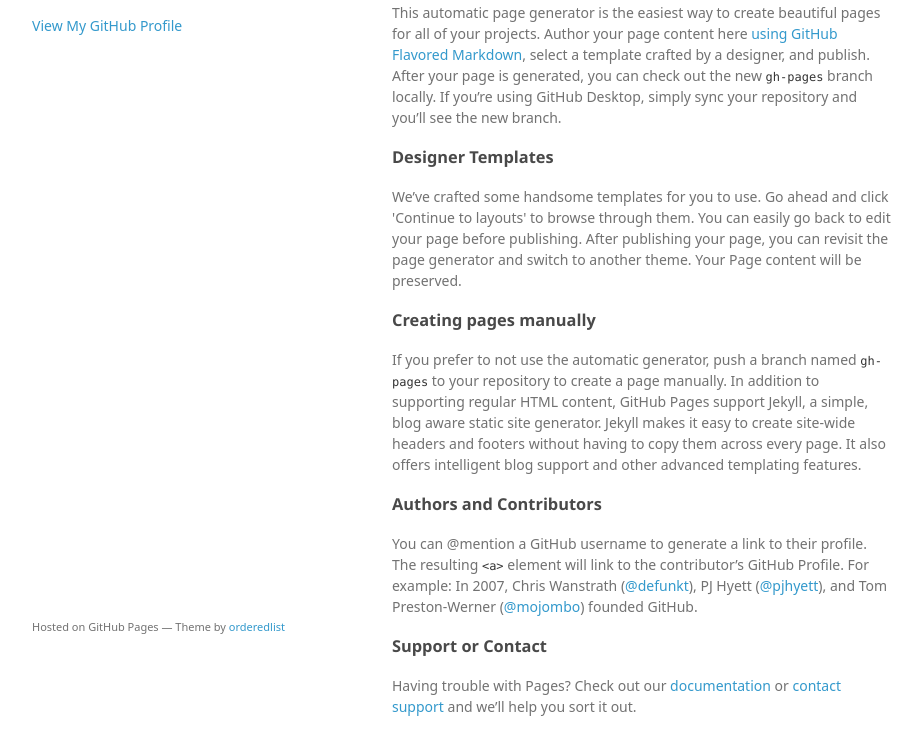
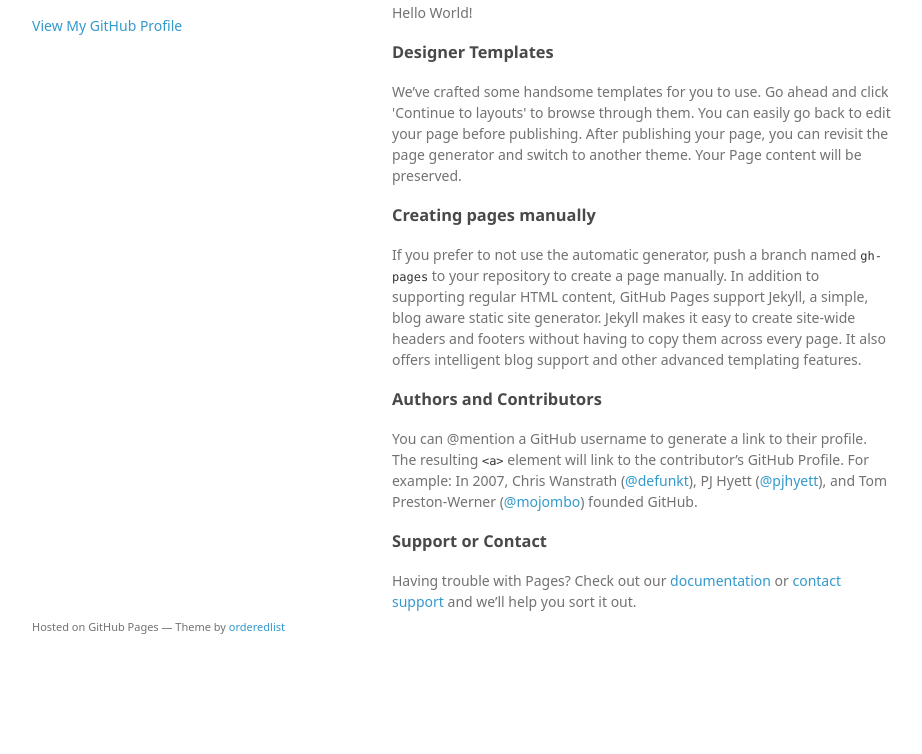
Before and after one commit to zawu/zawu.github.io, a plain HTML site: page index.html in a window 1280 px wide. Shown: the part 94-848 px from the top of the page, without its empty margins (178-1100 px from the left). After the commit the page ends 800 px from the top, so only its background shows below. Drawn offline with Linux system fonts and the light colour scheme; a web font is replaced by a local one.

Commit message:
second test

```diff
--- a/index.html
+++ b/index.html
@@ -26,7 +26,7 @@
         <h3>
 <a id="welcome-to-github-pages" class="anchor" href="#welcome-to-github-pages" aria-hidden="true"><span aria-hidden="true" class="octicon octicon-link"></span></a>Welcome to GitHub Pages.</h3>
 
-<p>This automatic page generator is the easiest way to create beautiful pages for all of your projects. Author your page content here <a href="https://guides.github.com/features/mastering-markdown/">using GitHub Flavored Markdown</a>, select a template crafted by a designer, and publish. After your page is generated, you can check out the new <code>gh-pages</code> branch locally. If you’re using GitHub Desktop, simply sync your repository and you’ll see the new branch.</p>
+<p>Hello World!</p>
 
 <h3>
 <a id="designer-templates" class="anchor" href="#designer-templates" aria-hidden="true"><span aria-hidden="true" class="octicon octicon-link"></span></a>Designer Templates</h3>
```
